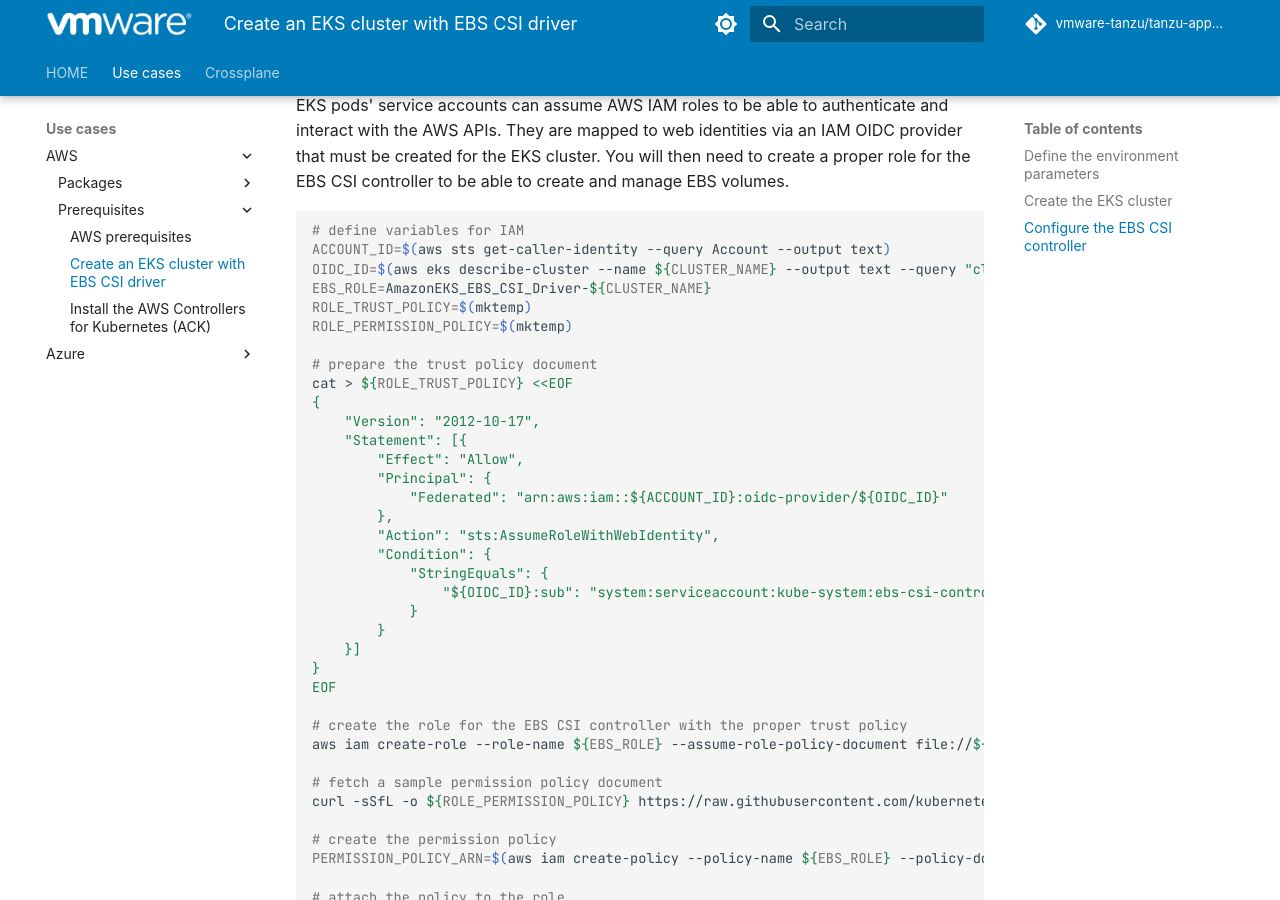
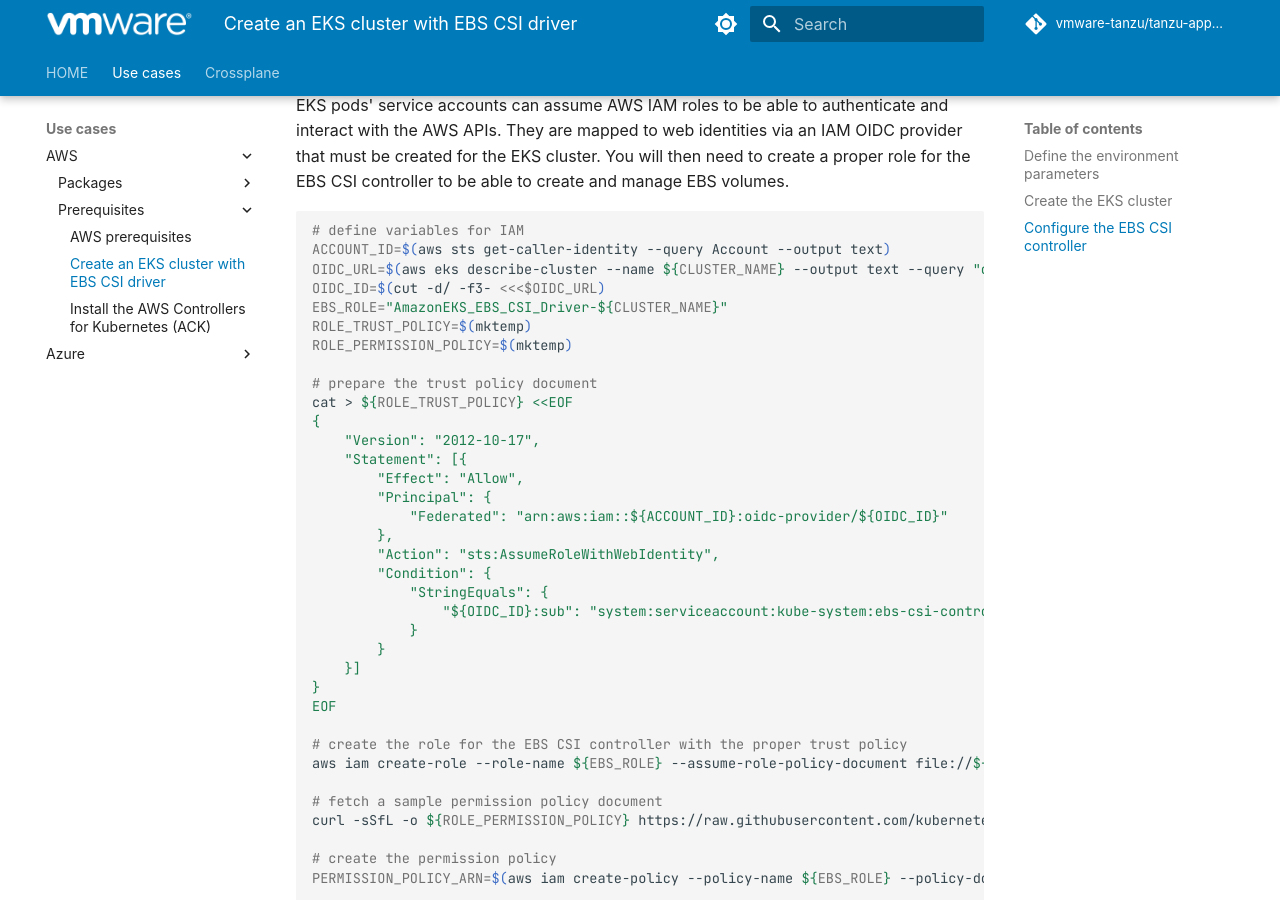
Before and after one commit to vmware-tanzu/tanzu-application-platform-reference-service-packages, an MkDocs documentation site: the page built from docs/usecases/aws/prerequisites/eks.md, in a window 1280 px wide and 900 px high, scrolled down 1385 px. Built offline with MkDocs 1.6.1 and Material for MkDocs 9.7.7, drawn with Linux system fonts in a browser that asks for light colours; some web fonts are replaced; comment, search, counter and statistics services are not loaded; the version menu is left out.

Commit message:
fix missing variable definition

````diff
--- a/docs/usecases/aws/prerequisites/eks.md
+++ b/docs/usecases/aws/prerequisites/eks.md
@@ -68,8 +68,9 @@
 ```sh
 # define variables for IAM
 ACCOUNT_ID=$(aws sts get-caller-identity --query Account --output text)
-OIDC_ID=$(aws eks describe-cluster --name ${CLUSTER_NAME} --output text --query "cluster.identity.oidc.issuer" | cut -d/ -f3-)
-EBS_ROLE=AmazonEKS_EBS_CSI_Driver-${CLUSTER_NAME}
+OIDC_URL=$(aws eks describe-cluster --name ${CLUSTER_NAME} --output text --query "cluster.identity.oidc.issuer")
+OIDC_ID=$(cut -d/ -f3- <<<$OIDC_URL)
+EBS_ROLE="AmazonEKS_EBS_CSI_Driver-${CLUSTER_NAME}"
 ROLE_TRUST_POLICY=$(mktemp)
 ROLE_PERMISSION_POLICY=$(mktemp)
 
````
